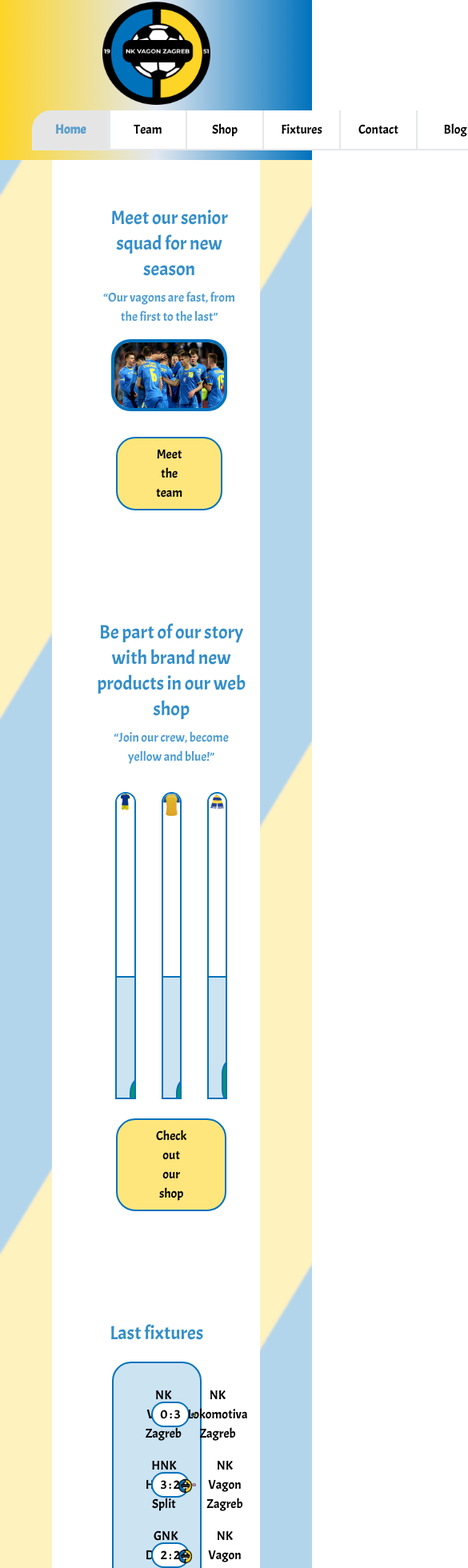
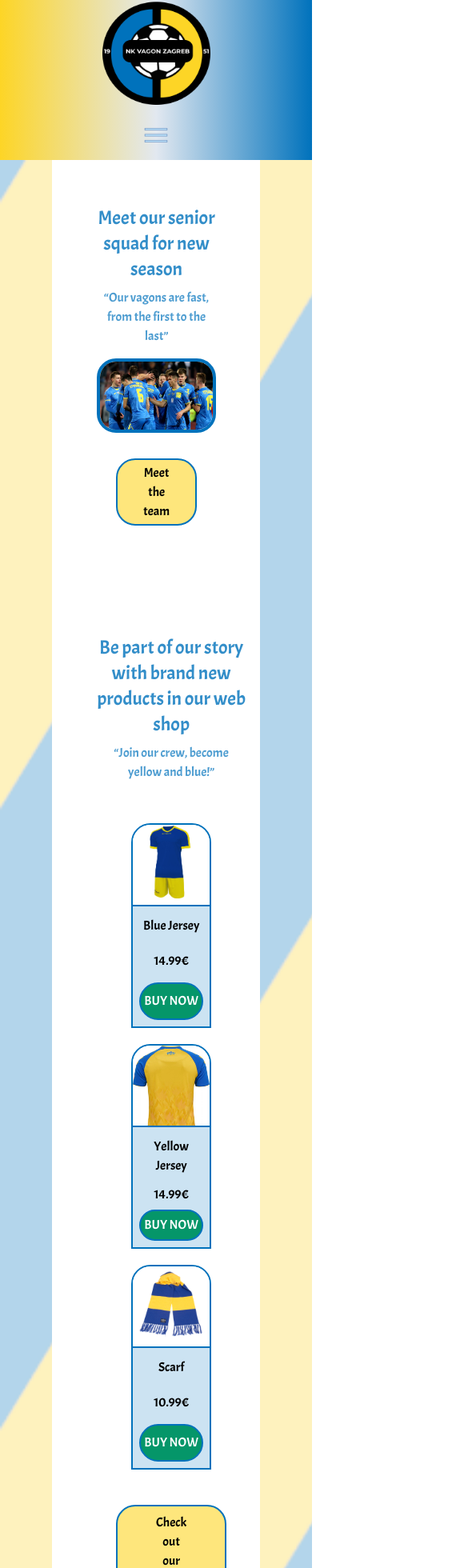
Before and after one commit to lklein2505/HCI-Web-Application, a Next.js app: page /home in a window 390 px wide. Shown: the part 19-1979 px from the top of the page at 80% size, 585 px wide, since content can reach past the window. Built offline with nearby package versions, Linux system fonts and the light colour scheme.

Commit message:
Adding responsive elements, spliting shop section

```diff
--- a/components/navbar/navbar.jsx
+++ b/components/navbar/navbar.jsx
@@ -1,11 +1,11 @@
 import Item from './item';
+import { navigationItems } from '../../const/navbarList';
 
 const Navbar = ({ selected }) => {
-    const items = ['Home', 'Team', 'Shop', 'Fixtures', 'Contact', 'Blog'];
 
     return (
-        <nav className="inline-flex list-none relative rounded-t-3xl border-b-2">
-            {items.map((item) => (
+        <nav className="hidden sm:inline-flex list-none relative rounded-t-3xl border-b-2">
+            {navigationItems.map((item) => (
                 <Item key={item} isSelected={selected === item} name={item} />
             ))}
         </nav>
--- /dev/null
+++ b/components/shopSection.js
@@ -0,0 +1,19 @@
+import Image from 'next/image';
+
+const Product = ({ imageSrc, productName, price }) => (
+    <div className="md:h-96 h-64 border-2 border-vagon-blue rounded-t-3xl overflow-hidden md:m-0 m-5">
+        <div className="md:h-3/5 h-2/5 relative overflow-hidden">
+            <Image
+                src={imageSrc}
+                alt="Blue Jersey"
+            />
+        </div>
+        <div className="md:h-2/5 h-3/5 grid rows-3 p-2 border-t-2 border-t-vagon-blue bg-vagon-blue bg-opacity-20">
+            <p className="text-center p-1">{productName}</p>
+            <p className="text-center p-1">{price}</p>
+            <button className="p-1 border-2 border-vagon-blue rounded-3xl bg-emerald-600 text-white">BUY NOW</button>
+        </div>
+    </div>
+);
+
+export default Product;
--- /dev/null
+++ b/const/navbarList.js
@@ -0,0 +1 @@
+export const navigationItems = ['Home', 'Team', 'Shop', 'Fixtures', 'Contact', 'Blog'];
--- a/modules/fixturesSection/fixtureSection.js
+++ b/modules/fixturesSection/fixtureSection.js
@@ -14,7 +14,7 @@ const Fixtures = () => {
                 <div className="grid grid-cols-5 p-5">
                     <div className="grid grid-rows-3 col-span-2">
                         <div className="m-2 flex content-center items-center justify-end px-3">
-                            <p className="pr-3">NK Vagon Zagreb</p>
+                            <p className="md:pr-3 p-0 hidden md:inline-block">NK Vagon Zagreb</p>
                             <Image
                                 src={VagonLogo}
                                 width={35}
@@ -23,7 +23,7 @@ const Fixtures = () => {
                             />
                         </div>
                         <div className="m-2 flex content-center items-center justify-end px-3">
-                            <p className="pr-3">HNK Hajduk Split</p>
+                            <p className="md:pr-3 p-0 hidden md:inline-block">HNK Hajduk Split</p>
                             <Image
                                 src={HajdukLogo}
                                 width={40}
@@ -32,7 +32,7 @@ const Fixtures = () => {
                             />
                         </div>
                         <div className="m-2 flex content-center items-center justify-end px-3">
-                            <p className="pr-3">GNK Dinamo Zagreb</p>
+                            <p className="md:pr-3 p-0 hidden md:inline-block">GNK Dinamo Zagreb</p>
                             <Image
                                 src={DinamoLogo}
                                 width={35}
@@ -60,7 +60,7 @@ const Fixtures = () => {
                                 height={40}
                                 alt="LokomotivaLogo"
                             />
-                            <p className="pl-3">NK Lokomotiva Zagreb</p>
+                            <p className="md:pl-3 p-0 hidden md:inline-block">NK Lokomotiva Zagreb</p>
                         </div>
                         <div className="m-2 flex content-center items-center px-3">
                             <Image
@@ -69,7 +69,7 @@ const Fixtures = () => {
                                 height={40}
                                 alt="VagonLogo"
                             />
-                            <p className="pl-3">NK Vagon Zagreb</p>
+                            <p className="md:pl-3 p-0 hidden md:inline-block">NK Vagon Zagreb</p>
                         </div>
                         <div className="m-2 flex content-center items-center px-3">
                             <Image
@@ -78,7 +78,7 @@ const Fixtures = () => {
                                 height={40}
                                 alt="VagonLogo"
                             />
-                            <p className="pl-3">NK Vagon Zagreb</p>
+                            <p className="md:pl-3 p-0 hidden md:inline-block">NK Vagon Zagreb</p>
                         </div>
                     </div>
                 </div>
--- a/modules/footer/footer.js
+++ b/modules/footer/footer.js
@@ -8,7 +8,7 @@ import Mail from '../../assets/email.png';
 
 const Footer = () => {
     return (
-        <footer className="h-4/6 relative justify-center items-center flex-col bg-gradient-to-r from-vagon-yellow via-slate-200 to-vagon-blue">
+        <footer className="hidden sm:block h-4/6 relative justify-center items-center flex-col bg-gradient-to-r from-vagon-yellow via-slate-200 to-vagon-blue">
             <div className="p-8 grid grid-cols-3 gap-3">
                 <div className="">
                     <div className="">
--- a/modules/header/header.js
+++ b/modules/header/header.js
@@ -1,10 +1,14 @@
-import React from 'react';
+import React, { useState } from 'react';
 import Image from 'next/image';
 
 import LogoImg from '../../assets/logo.png';
 import Navbar from '../../components/navbar/navbar';
+import Hamburger from '../../public/icons8-menu.svg';
 
 const Header = () => {
+
+    const [isClicked, setIsClicked] = useState(false);
+
     return (
         <header className="h-4/6 relative justify-center items-center flex-col bg-gradient-to-r from-vagon-yellow via-slate-200 to-vagon-blue">
             <div className="text-center relative">
@@ -15,12 +19,25 @@ const Header = () => {
                     alt="Design logo"
                 />
             </div>
+            <div className="flex justify-center m-4 sm:hidden">
+                <Image
+                    onClick={() => setIsClicked(!isClicked)}
+                    className={`cursor-pointer transition-all ease-linear duration-700 ${
+                        isClicked ? 'transform rotate-90' : ''
+                    }`}
+                    src={Hamburger}
+                    layout="fixed"
+                    width={30}
+                    height={30}
+                    alt="Menu"
+                />
+            </div>
             <div className="flex justify-between">
                 <div className="w-24 ml-10"></div>
                 <div className="text-center">
                     <Navbar selected="Home" />
                 </div>
-                <div className="cursor-pointer w-24 mr-10 pt-3 border-b-2 font-normal rounded-t-3xl text-base text-center text-black hover:text-vagon-blue hover:text-opacity-60 hover:bg-neutral-200 border-l-2 bg-white">
+                <div className="hidden md:inline-block cursor-pointer w-24 mr-10 pt-3 border-b-2 font-normal rounded-t-3xl text-base text-center text-black hover:text-vagon-blue hover:text-opacity-60 hover:bg-neutral-200 border-l-2 bg-white">
                     <button>Log In</button>
                 </div>
             </div>
--- a/modules/shopSection/shopSection.js
+++ b/modules/shopSection/shopSection.js
@@ -5,51 +5,40 @@ import BlueJersey from '../../assets/blueJersey.jpg';
 import YellowJersey from '../../assets/yellowJersey.jpg';
 import Scarf from '../../assets/scarf1.jpg';
 
+import Product from '../../components/shopSection';
+
+const products = [
+    {
+        imageSrc: BlueJersey,
+        productName: 'Blue Jersey',
+        price: '14.99€',
+    },
+    {
+        imageSrc: YellowJersey,
+        productName: 'Yellow Jersey',
+        price: '14.99€',
+    },
+    {
+        imageSrc: Scarf,
+        productName: 'Scarf',
+        price: '10.99€',
+    },
+];
+
 const Products = () => {
     return (
         <section className="text-center p-14 grid place-items-center">
             <h1 className="text-2xl text-vagon-blue text-opacity-80">Be part of our story with brand new products in our web shop</h1>
             <h3 className="p-2 text-vagon-blue text-opacity-70"><q>Join our crew, become yellow and blue!</q></h3>
-            <div className="mt-6 grid grid-cols-3 gap-8 w-3/4">
-                <div className="h-96 border-2 border-vagon-blue rounded-t-3xl overflow-hidden">
-                    <div className="h-3/5 relative overflow-hidden">
-                        <Image
-                            src={BlueJersey}
-                            alt="Blue Jersey"
-                        />
-                    </div>
-                    <div className="h-2/5 grid rows-3 p-4 border-t-2 border-t-vagon-blue bg-vagon-blue bg-opacity-20">
-                        <p className="text-center p-2">Home jersey</p>
-                        <p className="text-center p-2">14.99€</p>
-                        <button className="p-2 border-2 border-vagon-blue rounded-3xl bg-emerald-600 text-white">BUY NOW</button>
-                    </div>
-                </div>
-                <div className="h-96 border-2 border-vagon-blue rounded-t-3xl overflow-hidden">
-                    <div className="h-3/5 relative overflow-hidden">
-                        <Image
-                            src={YellowJersey}
-                            alt="Yellow Jersey"
-                        />
-                    </div>
-                    <div className="h-2/5 grid rows-3 p-4 border-t-2 border-t-vagon-blue bg-vagon-blue bg-opacity-20">
-                        <p className="text-center p-2">Away jersey</p>
-                        <p className="text-center p-2">14.99€</p>
-                        <button className="p-2 border-2 border-vagon-blue rounded-3xl bg-emerald-600 text-white">BUY NOW</button>
-                    </div>
-                </div>
-                <div className="h-96 border-2 border-vagon-blue rounded-t-3xl overflow-hidden">
-                    <div className="h-3/5 relative overflow-hidden">
-                        <Image
-                            src={Scarf}
-                            alt="Scarf"
-                        />
-                    </div>
-                    <div className="h-2/5 grid rows-3 p-4 border-t-2 border-t-vagon-blue bg-vagon-blue bg-opacity-20">
-                        <p className="text-center p-2">Scarf</p>
-                        <p className="text-center p-2">10.99€</p>
-                        <button className="p-2 border-2 border-vagon-blue rounded-3xl bg-emerald-600 text-white">BUY NOW</button>
-                    </div>
-                </div>
+            <div className="mt-6 md:grid md:grid-cols-3 md:gap-8 w-3/4">
+                {products.map((el) => (
+                    <Product
+                        imageSrc={el.imageSrc}
+                        productName={el.productName}
+                        price={el.price}
+                        key={el.productName}
+                    />
+                ))}
             </div>
             <button className="m-6 px-12 py-2 border-solid border-2 border-vagon-blue rounded-3xl bg-vagon-yellow bg-opacity-60">Check out our shop</button>
         </section>
--- a/modules/teamSection/teamSection.js
+++ b/modules/teamSection/teamSection.js
@@ -8,7 +8,7 @@ export default function Team() {
         <section className="text-center p-14 grid place-items-center">
             <h1 className="text-2xl text-vagon-blue text-opacity-80">Meet our senior squad for new season</h1>
             <h3 className="p-2 text-vagon-blue text-opacity-70"><q>Our vagons are fast, from the first to the last</q></h3>
-            <div className="m-2 flex justify-center border-solid border-4 border-vagon-blue rounded-3xl overflow-hidden w-4/5">
+            <div className="m-2 flex justify-center border-solid border-4 border-vagon-blue rounded-3xl overflow-hidden sm:w-4/5 w-full">
                 <Image
                     src={TeamImage}
                     width={1000}
@@ -16,7 +16,7 @@ export default function Team() {
                     alt="Team photo"
                  />
             </div>
-            <button className="m-6 px-12 py-2 border-solid border-2 border-vagon-blue rounded-3xl bg-vagon-yellow bg-opacity-60">Meet the team</button>
+            <button className="m-6 sm:px-12 sm:py-2 px-8 py-1 border-solid border-2 border-vagon-blue rounded-3xl bg-vagon-yellow bg-opacity-60">Meet the team</button>
         </section>
     );
 }
```
Also changed, not shown: public/icons8-magnifier-32.png (added), public/icons8-menu.svg (added). Lines whose indentation alone changed are shown as unchanged.
